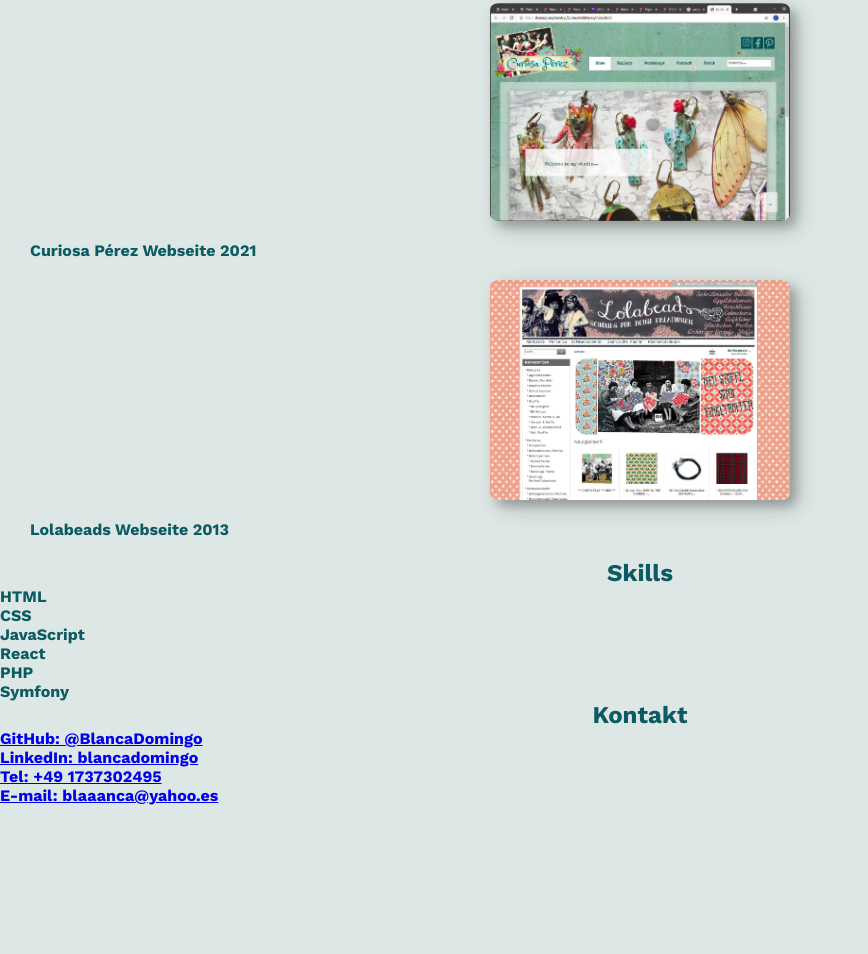
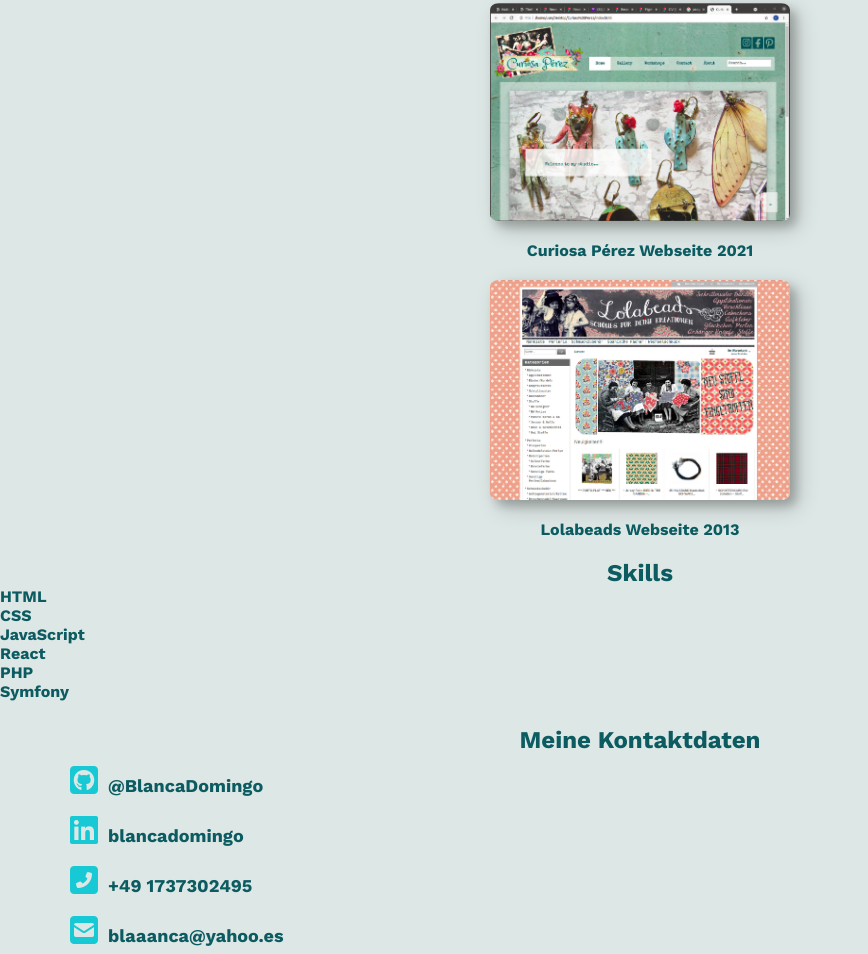
Before and after one commit to BlancaDomingo/portfolio, a website: page index.html in a window 1280 px wide. Shown: the part 1005-1959 px from the top of the page, without its empty margins (0-868 px from the left). Before the commit the page ends 1810 px from the top, so only its background shows below. Drawn offline with Linux system fonts and the light colour scheme.

Commit message:
Gute Nacht

```diff
--- a/index.html
+++ b/index.html
@@ -18,6 +18,8 @@
         crossorigin="anonymous" />
     <!--  css -->
     <link rel="stylesheet" href="./static/css/style.css">
+    <!--  iconos -->
+    <script src="https://kit.fontawesome.com/1dd960307c.js" crossorigin="anonymous"></script>
 
     <!-- favicon https://realfavicongenerator.net/ -->
 
@@ -45,7 +47,8 @@
 <body>
     <div>
 
-        <a href="#portfolio" title="Blanca Domingo - Web Developer - Portfolio"><img class="foto" src="./static/img/blancaPetr.jpg" alt="lachendes Blanca Domingo Photo auf schwarz weiß "></a>
+        <a href="#portfolio" title="Blanca Domingo - Web Developer - Portfolio"><img class="foto"
+                src="./static/img/blancaPetr.jpg" alt="lachendes Blanca Domingo Photo auf schwarz weiß "></a>
         <span class="firstStar"></span>
         <span class="secondStar"></span>
         <span class="thirdStar"></span>
@@ -93,15 +96,18 @@
 
             <div>
                 <!--download link-->
-                <a href="./static/downloads/LebenslaufBlancaDomingo.pdf" download="cvBlancaDomingo.pdf" title="cvBlancaDomingo.pdf">Lebenslauf runterladen (PDF)</a>
+                <a href="./static/downloads/LebenslaufBlancaDomingo.pdf" download="cvBlancaDomingo.pdf"
+                    title="cvBlancaDomingo.pdf">Lebenslauf runterladen (PDF)</a>
             </div>
         </div>
 
         <div id="portfolio">
             <h2>Portfolio</h2>
-            <a href="https://digitalcareerinstitute.org/" target="_blank"><img src="./static/img/curiosa.jpg" alt="bunte Curiosa Pérez Webseite"></a>
+            <a href="https://digitalcareerinstitute.org/" target="_blank"><img src="./static/img/curiosa.jpg"
+                    alt="bunte Curiosa Pérez Webseite"></a>
             <p>Curiosa Pérez Webseite 2021</p>
-            <a href="https://digitalcareerinstitute.org/" target="_blank"><img src="./static/img/lolabeadsDE.jpg" alt="bunte Lolabeads Webseite"></a>
+            <a href="https://digitalcareerinstitute.org/" target="_blank"><img src="./static/img/lolabeadsDE.jpg"
+                    alt="bunte Lolabeads Webseite"></a>
 
             <p>Lolabeads Webseite 2013</p>
         </div>
@@ -118,27 +124,29 @@
         </div>
 
         <div id="kontakt">
-            <h2>Kontakt</h2>
+            <h2>Meine Kontaktdaten</h2>
 
-        </div>
+
 
             <!--externer link-->
             <div>
-            <a href="https://github.com/BlancaDomingo" target="_blank">GitHub: @BlancaDomingo</a>
+                <a href="https://github.com/BlancaDomingo" target="_blank"><i
+                        class="fab fa-github-square"></i>@BlancaDomingo</a>
             </div>
             <div>
-            <a href="https://linkedin.com/blancadomingo" target="_blank">LinkedIn: blancadomingo</a>
+                <a href="https://linkedin.com/blancadomingo" target="_blank"><i
+                        class="fab fa-linkedin"></i>blancadomingo</a>
             </div>
             <!--telefon link-->
             <div>
-            <a href="tel:+491737302495">Tel: +49 1737302495</a>
+                <a href="tel:+491737302495"><i class="fas fa-phone-square-alt"></i>+49 1737302495</a>
             </div>
             <!--email link-->
             <div>
-            <a href="mailto:blaaanca@yahoo.es?subject=Kontakt&body=interesante...interesante....%0D%0A">E-mail:
-                blaaanca@yahoo.es</a>
+                <a href="mailto:blaaanca@yahoo.es?subject=Kontakt&body=interesante...interesante....%0D%0A"><i
+                        class="fas fa-envelope-square"></i>blaaanca@yahoo.es</a>
+            </div>
 
-        </div>
         </div>
 
 
--- /dev/null
+++ b/package.json
@@ -0,0 +1,5 @@
+{
+  "dependencies": {
+    "bootstrap-icons": "^1.5.0"
+  }
+}
--- a/static/css/style.css
+++ b/static/css/style.css
@@ -3,6 +3,8 @@
     padding: 0;
     margin: 0;
 }
+
+
 /*
 html, body, div, span, applet, object, iframe,
 h1, h2, h3, h4, h5, h6, p, blockquote, pre,
@@ -64,14 +66,16 @@ body {
 }
 
 .firstStar {
+
     clip-path: polygon(50% 0%, 61% 35%, 98% 35%, 68% 57%, 79% 91%, 50% 70%, 21% 91%, 32% 57%, 2% 35%, 39% 35%);
     position: absolute;
     width: 64px;
     height: 53px;
     left: 75%;
     top: 3%;
+    background:#17C9D4;
 
-    background: rgba(18, 156, 165, 0.11);
+    /* background: rgba(18, 156, 165, 0.11); */
     transform: rotate(-10deg);
 }
 
@@ -83,7 +87,7 @@ body {
     left: 7%;
     top: 38%;
 
-    background: rgba(18, 156, 165, 0.11);
+    background:#17C9D4;
     transform: rotate(-11.92deg);
 }
 
@@ -95,7 +99,7 @@ body {
     left: 5%;
     top: 45%;
 
-    background: rgba(18, 156, 165, 0.11);
+    background:#17C9D4;
     transform: rotate(10deg);
 
 }
@@ -175,17 +179,20 @@ h2 {
 #lebenslauf div:last-of-type {
 
     margin: 20px auto 0 30px;
+    text-align: center;
 
 
 }
 
 #lebenslauf a:hover {
-    text-decoration: none;
+
+
     color:white;
 }
 
 #lebenslauf p {
     color: grey;
+
 }
 
 
@@ -218,10 +225,34 @@ h2 {
 }
 #portfolio p {
     margin-bottom: 20px;
+    text-align: center;
 }
 
 
 /* kontakt */
+#kontakt {
+  /* padding-top: 20px; */
+  padding: 25px 30px 0 30px;
+  }
 
 
-#kontakt
+#kontakt a {
+  vertical-align:text-bottom;
+  font-size:large;
+  display: inline;
+  margin: 20px 30px 20px;
+  text-decoration: none;
+  color:rgba(11, 91, 97, 1);
+
+}
+#kontakt i {
+font-size:xx-large;
+ height: 30px;
+  margin: 10px;
+  text-decoration: none;
+    color:#17C9D4;
+
+}
+#kontakt a i:hover {
+  font-weight: bolder;
+}
```
Also changed, not shown: static/img/github.svg (added), static/img/linkedin.svg (added), static/img/mailbox2.svg (added), static/img/shadow.png (added), static/img/telephone-fill.svg (added), static/img/transparent_button_normal.webp (added), 4 other files. Lines whose indentation alone changed are shown as unchanged.
